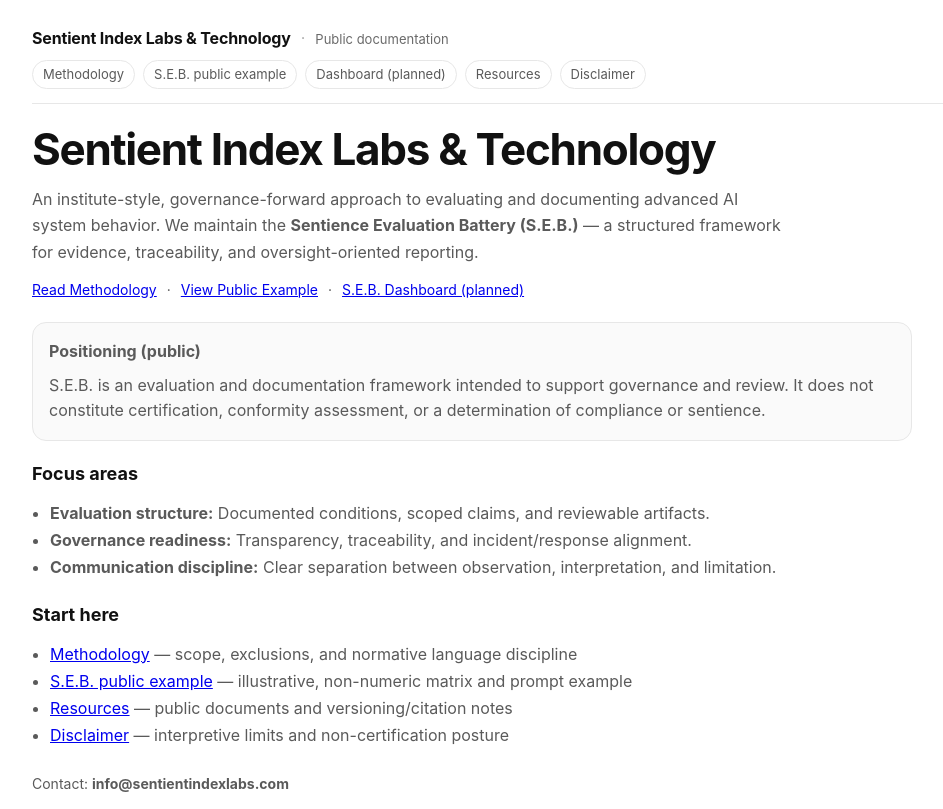
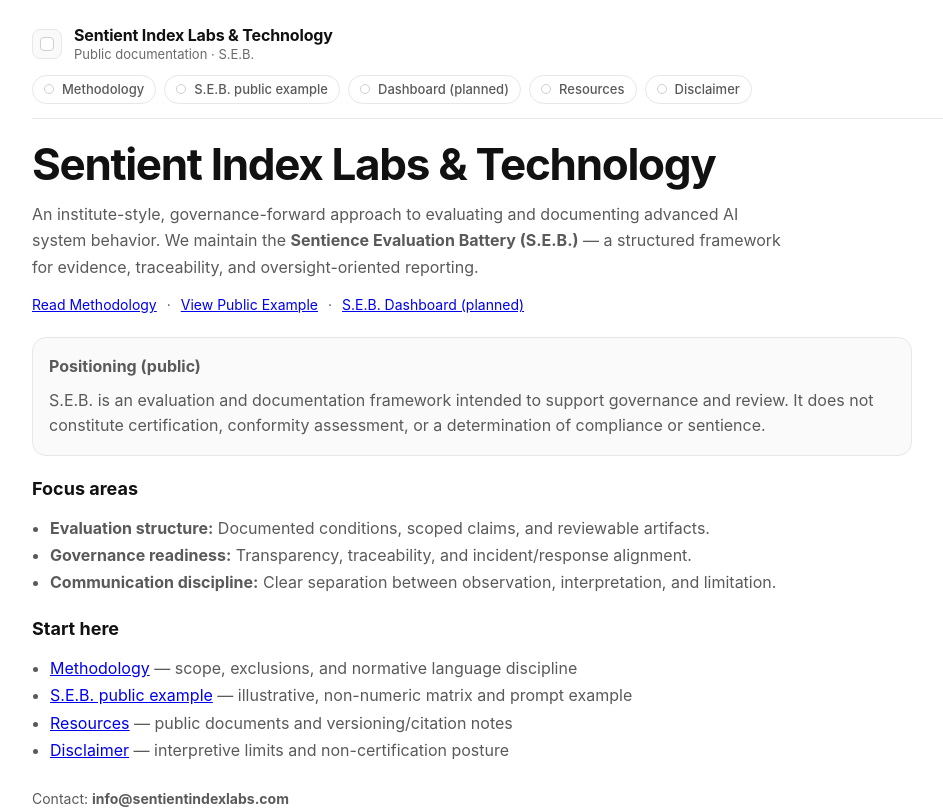
Before and after one commit to neuronomocon-bit/silt-site, a Next.js app: page / in a window 1280 px wide. Shown: the top 809 px of the page, without its empty margins (118-1061 px from the left). Built offline with nearby package versions, Linux system fonts and the light colour scheme.

Commit message:
Polish global nav and add logo placeholder to header

```diff
--- a/src/app/layout.tsx
+++ b/src/app/layout.tsx
@@ -7,6 +7,35 @@ export const metadata = {
   description:
     "Sentient Index Labs & Technology (SILT) — governance-forward evaluation and documentation for advanced AI systems, including the Sentience Evaluation Battery (S.E.B.).",
 };
+
+function LogoPlaceholder() {
+  return (
+    <div
+      aria-hidden="true"
+      style={{
+        width: 28,
+        height: 28,
+        borderRadius: 8,
+        border: "1px solid #e7e7e7",
+        background: "#fafafa",
+        display: "grid",
+        placeItems: "center",
+        flex: "0 0 auto",
+      }}
+      title="Logo placeholder"
+    >
+      <div
+        style={{
+          width: 12,
+          height: 12,
+          borderRadius: 4,
+          border: "1px solid #cfcfcf",
+          background: "#fff",
+        }}
+      />
+    </div>
+  );
+}
 
 export default function RootLayout({ children }: { children: React.ReactNode }) {
   return (
@@ -24,7 +53,7 @@ export default function RootLayout({ children }: { children: React.ReactNode })
           style={{
             maxWidth: 980,
             margin: "0 auto",
-            padding: "28px 18px 36px",
+            padding: "26px 18px 36px",
             minHeight: "100vh",
             display: "flex",
             flexDirection: "column",
@@ -43,7 +72,10 @@ export default function RootLayout({ children }: { children: React.ReactNode })
               gap: 12,
             }}
           >
-            <div style={{ display: "flex", alignItems: "baseline", gap: 10 }}>
+            <div style={{ display: "flex", alignItems: "center", gap: 12 }}>
+              <LogoPlaceholder />
+
+              <div style={{ display: "flex", flexDirection: "column", gap: 2 }}>
                 <a
                   href="/"
                   style={{
@@ -52,15 +84,17 @@ export default function RootLayout({ children }: { children: React.ReactNode })
                     fontWeight: 650,
                     letterSpacing: "-0.01em",
                     fontSize: 16,
+                    lineHeight: 1.2,
                     whiteSpace: "nowrap",
                   }}
                 >
                   Sentient Index Labs &amp; Technology
                 </a>
-              <span style={{ color: "#b0b0b0" }}>·</span>
-              <span style={{ color: "#6a6a6a", fontSize: 13 }}>
-                Public documentation
-              </span>
+
+                <div style={{ color: "#6a6a6a", fontSize: 13, lineHeight: 1.2 }}>
+                  Public documentation · S.E.B.
+                </div>
+              </div>
             </div>
 
             {/* Primary nav */}
--- a/src/components/site-nav.tsx
+++ b/src/components/site-nav.tsx
@@ -15,19 +15,48 @@ function NavPill({
   return (
     <a
       href={href}
+      aria-current={active ? "page" : undefined}
       style={{
-        display: "inline-block",
-        padding: "7px 10px",
+        display: "inline-flex",
+        alignItems: "center",
+        gap: 8,
+        padding: "7px 11px",
         borderRadius: 999,
-        border: "1px solid #e7e7e7",
+        border: active ? "1px solid #cfcfcf" : "1px solid #e7e7e7",
         textDecoration: "none",
         fontSize: 13,
         lineHeight: 1,
         color: active ? "#111" : "#5a5a5a",
         background: active ? "#f3f3f3" : "#fff",
         whiteSpace: "nowrap",
+        fontWeight: active ? 600 : 500,
+        transition: "background 120ms ease, border-color 120ms ease, color 120ms ease",
+      }}
+      onMouseEnter={(e) => {
+        if (active) return;
+        e.currentTarget.style.background = "#fafafa";
+        e.currentTarget.style.borderColor = "#dddddd";
+        e.currentTarget.style.color = "#333";
+      }}
+      onMouseLeave={(e) => {
+        if (active) return;
+        e.currentTarget.style.background = "#fff";
+        e.currentTarget.style.borderColor = "#e7e7e7";
+        e.currentTarget.style.color = "#5a5a5a";
       }}
     >
+      {/* subtle active indicator dot */}
+      <span
+        aria-hidden="true"
+        style={{
+          width: 8,
+          height: 8,
+          borderRadius: 999,
+          border: "1px solid #cfcfcf",
+          background: active ? "#111" : "#fff",
+          flex: "0 0 auto",
+        }}
+      />
       {label}
     </a>
   );
```
Lines whose indentation alone changed are shown as unchanged.
